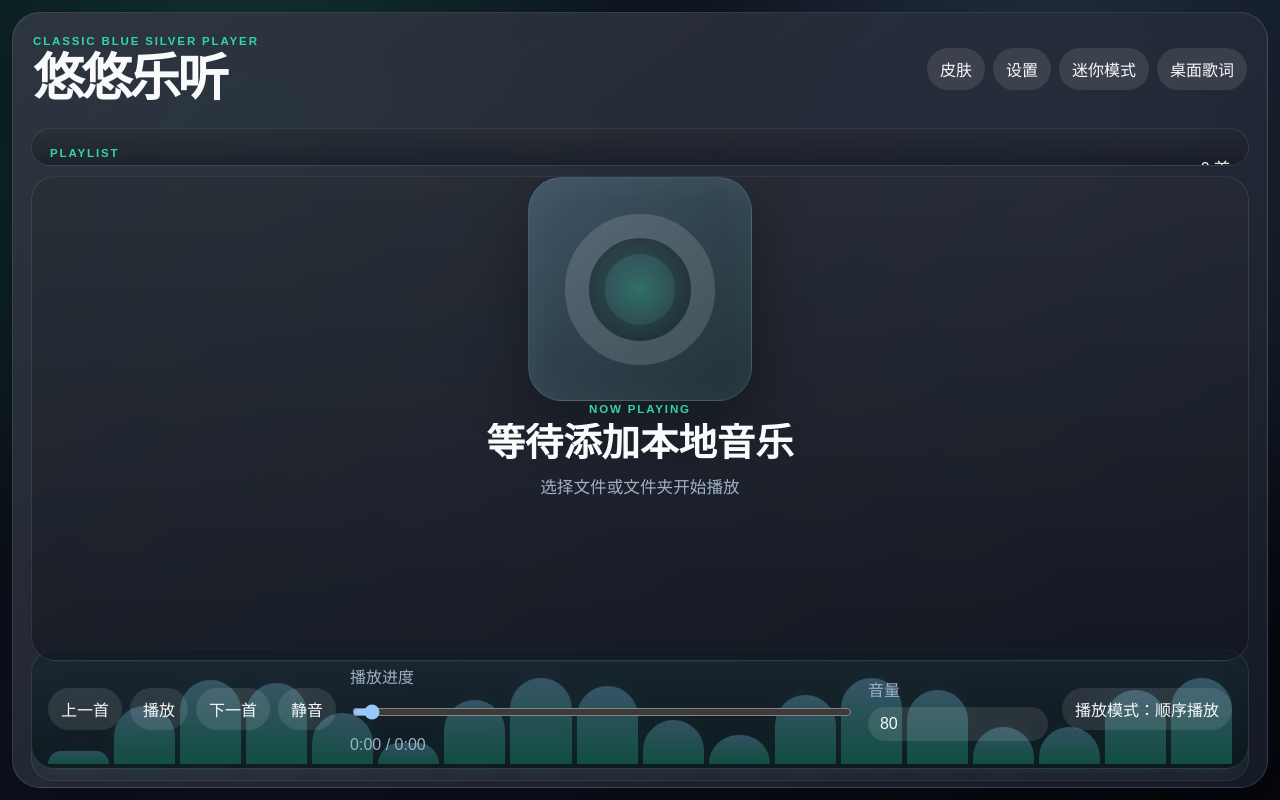
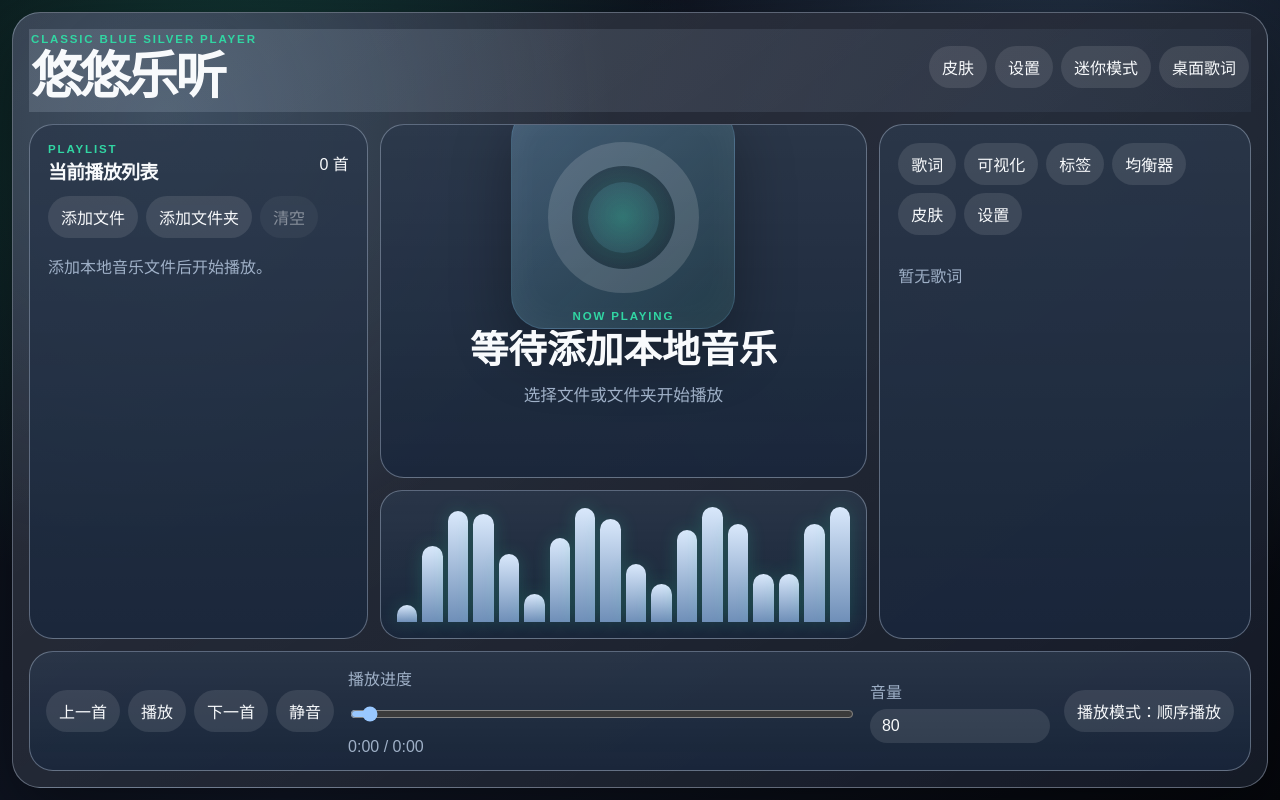
Before and after one commit to ijry/YoYoMusic, a React (Vite) app: page / in a window 1280 px wide. Built offline with nearby package versions, Linux system fonts and the light colour scheme.

Commit message:
style: add five layout skin workbenches

```diff
--- a/src/styles/skin-layouts.css
+++ b/src/styles/skin-layouts.css
@@ -1 +1,278 @@
-/* Temporary placeholder. Task 5 replaces this file with the real layout skin styles. */
+.skin-layout {
+  height: 100%;
+  overflow: hidden;
+  color: var(--color-text);
+}
+
+.skin-layout--classic-blue-silver {
+  --skin-primary: #6f8fb8;
+  --skin-accent: #d9e8fb;
+  --skin-panel: rgba(19, 34, 55, 0.82);
+  --skin-border: rgba(218, 232, 251, 0.34);
+}
+
+.skin-layout--dark-vinyl {
+  --skin-primary: #d8dde8;
+  --skin-accent: #71f5c4;
+  --skin-panel: rgba(4, 5, 8, 0.88);
+  --skin-border: rgba(216, 221, 232, 0.18);
+}
+
+.skin-layout--transparent-crystal {
+  --skin-primary: #7dd3fc;
+  --skin-accent: #e0faff;
+  --skin-panel: rgba(186, 230, 253, 0.16);
+  --skin-border: rgba(224, 250, 255, 0.48);
+}
+
+.skin-layout--metal-rack {
+  --skin-primary: #facc15;
+  --skin-accent: #22c55e;
+  --skin-panel: rgba(15, 23, 42, 0.9);
+  --skin-border: rgba(250, 204, 21, 0.22);
+}
+
+.skin-layout--warm-wood {
+  --skin-primary: #f3b56b;
+  --skin-accent: #ffe4b8;
+  --skin-panel: rgba(73, 36, 18, 0.84);
+  --skin-border: rgba(255, 228, 184, 0.28);
+}
+
+.skin-chrome {
+  width: min(1280px, calc(100vw - 24px));
+  height: calc(100vh - 24px);
+  min-width: 0;
+  min-height: 0;
+  display: grid;
+  grid-template-rows: auto minmax(0, 1fr) auto;
+  gap: 12px;
+  overflow: hidden;
+  padding: 16px;
+  border: 1px solid var(--skin-border);
+  border-radius: var(--radius-panel);
+  background:
+    radial-gradient(circle at 12% 14%, color-mix(in srgb, var(--skin-primary) 28%, transparent), transparent 28rem),
+    linear-gradient(145deg, rgba(255, 255, 255, 0.12), rgba(255, 255, 255, 0.025)),
+    var(--color-surface);
+  box-shadow: var(--shadow-panel);
+}
+
+.skin-grid {
+  min-width: 0;
+  min-height: 0;
+  display: grid;
+  gap: 12px;
+  overflow: hidden;
+}
+
+.skin-grid--classic {
+  grid-template-columns: minmax(260px, 0.82fr) minmax(320px, 1.18fr) minmax(280px, 0.9fr);
+}
+
+.skin-grid--vinyl {
+  grid-template-columns: minmax(0, 1.25fr) minmax(300px, 0.75fr);
+}
+
+.skin-grid--crystal {
+  grid-template-columns: minmax(260px, 0.85fr) minmax(320px, 1.15fr);
+  grid-template-rows: minmax(0, 1fr) minmax(160px, 0.45fr);
+}
+
+.skin-grid--rack {
+  grid-template-rows: minmax(0, 1.1fr) minmax(180px, 0.72fr);
+}
+
+.skin-grid--wood {
+  grid-template-columns: minmax(320px, 1fr) minmax(320px, 1fr);
+}
+
+.classic-center-deck,
+.vinyl-stage,
+.vinyl-side-rail,
+.crystal-now-panel,
+.crystal-playlist-drawer,
+.crystal-feature-float,
+.rack-meter-bridge,
+.rack-lower-console,
+.wood-album-sleeve {
+  min-width: 0;
+  min-height: 0;
+}
+
+.classic-center-deck,
+.vinyl-stage,
+.crystal-now-panel,
+.wood-album-sleeve {
+  display: grid;
+  grid-template-rows: minmax(0, 1fr) minmax(100px, 0.42fr);
+  gap: 12px;
+  overflow: hidden;
+}
+
+.vinyl-side-rail,
+.wood-liner-notes {
+  display: grid;
+  grid-template-rows: minmax(160px, 0.72fr) minmax(0, 1fr);
+  gap: 12px;
+  overflow: hidden;
+}
+
+.vinyl-side-rail {
+  overflow: hidden;
+}
+
+.wood-liner-notes {
+  overflow: hidden;
+}
+
+.rack-meter-bridge,
+.rack-lower-console {
+  display: grid;
+  grid-template-columns: minmax(0, 1fr) minmax(280px, 0.82fr);
+  gap: 12px;
+  overflow: hidden;
+}
+
+.skin-layout .playlist-panel,
+.skin-layout .feature-sidebar,
+.skin-layout .now-playing,
+.skin-layout .workbench-visualization,
+.skin-layout .player-controls {
+  border-color: var(--skin-border);
+  background:
+    linear-gradient(180deg, rgba(255, 255, 255, 0.085), rgba(255, 255, 255, 0.025)),
+    var(--skin-panel);
+}
+
+.skin-layout .track-item.is-current {
+  border-color: color-mix(in srgb, var(--skin-primary) 62%, transparent);
+  box-shadow: inset 3px 0 0 var(--skin-primary);
+}
+
+.skin-layout .visualization-preview span {
+  background: linear-gradient(180deg, var(--skin-accent), var(--skin-primary));
+}
+
+.skin-title--classic {
+  background: linear-gradient(90deg, rgba(217, 232, 251, 0.16), rgba(111, 143, 184, 0.08));
+}
+
+.skin-title--vinyl,
+.skin-chrome--vinyl .cover-card {
+  border-radius: 999px;
+}
+
+.skin-title--crystal,
+.skin-chrome--crystal .playlist-panel,
+.skin-chrome--crystal .feature-sidebar {
+  backdrop-filter: blur(18px);
+}
+
+.skin-title--rack,
+.skin-chrome--rack .player-controls {
+  box-shadow: inset 0 0 0 1px rgba(250, 204, 21, 0.16);
+}
+
+.skin-title--wood,
+.skin-chrome--wood .player-controls {
+  background:
+    linear-gradient(90deg, rgba(255, 228, 184, 0.16), rgba(120, 53, 15, 0.2)),
+    var(--skin-panel);
+}
+
+.skin-thumbnail {
+  height: 86px;
+  display: grid;
+  gap: 6px;
+  padding: 8px;
+  border-radius: 14px;
+  overflow: hidden;
+  background: rgba(15, 23, 42, 0.72);
+}
+
+.skin-thumbnail span {
+  border-radius: 8px;
+  background: rgba(255, 255, 255, 0.24);
+}
+
+.skin-thumbnail--classic-blue-silver {
+  grid-template-columns: 0.9fr 1.1fr;
+  background: linear-gradient(135deg, #e2edf9, #6985aa 48%, #162033);
+}
+
+.skin-thumbnail--dark-vinyl {
+  grid-template-columns: 1fr 0.7fr;
+  background: radial-gradient(circle at 30% 50%, #e5e7eb 0 9%, #020617 10% 38%, #111827 39%), #020617;
+}
+
+.skin-thumbnail--transparent-crystal {
+  grid-template-columns: 1fr 1fr;
+  background: linear-gradient(135deg, rgba(236, 254, 255, 0.82), rgba(15, 23, 42, 0.62));
+}
+
+.skin-thumbnail--metal-rack {
+  grid-template-rows: 0.4fr 0.6fr 1fr;
+  background: linear-gradient(180deg, #64748b, #111827);
+}
+
+.skin-thumbnail--warm-wood {
+  grid-template-columns: 0.85fr 1.15fr;
+  background: linear-gradient(90deg, #4a2412, #b8743c, #2f160b);
+}
+
+.skin-thumbnail--custom {
+  background: linear-gradient(135deg, var(--color-primary), var(--color-accent));
+}
+
+.skin-manager__note,
+.skin-card__tone,
+.skin-card__status {
+  color: var(--color-muted);
+}
+
+.skin-card.is-active {
+  border-color: color-mix(in srgb, var(--skin-primary, var(--color-primary)) 52%, transparent);
+}
+
+.skin-card__copy,
+.skin-card__actions,
+.skin-card__status {
+  display: grid;
+  gap: 8px;
+}
+
+@media (max-width: 980px) {
+  .skin-chrome {
+    width: calc(100vw - 16px);
+    height: calc(100vh - 16px);
+    padding: 14px;
+  }
+
+  .skin-grid--classic,
+  .skin-grid--vinyl,
+  .skin-grid--wood {
+    grid-template-columns: 1fr 1fr;
+  }
+
+  .skin-grid--crystal {
+    grid-template-columns: 1fr;
+  }
+
+  .rack-meter-bridge,
+  .rack-lower-console {
+    grid-template-columns: 1fr;
+  }
+}
+
+@media (max-width: 760px) {
+  .skin-grid,
+  .skin-grid--classic,
+  .skin-grid--vinyl,
+  .skin-grid--crystal,
+  .skin-grid--rack,
+  .skin-grid--wood {
+    grid-template-columns: 1fr;
+    overflow: auto;
+  }
+}
```
Also changed, not shown: 1 other file (tests, documents, lock files or other folders).
